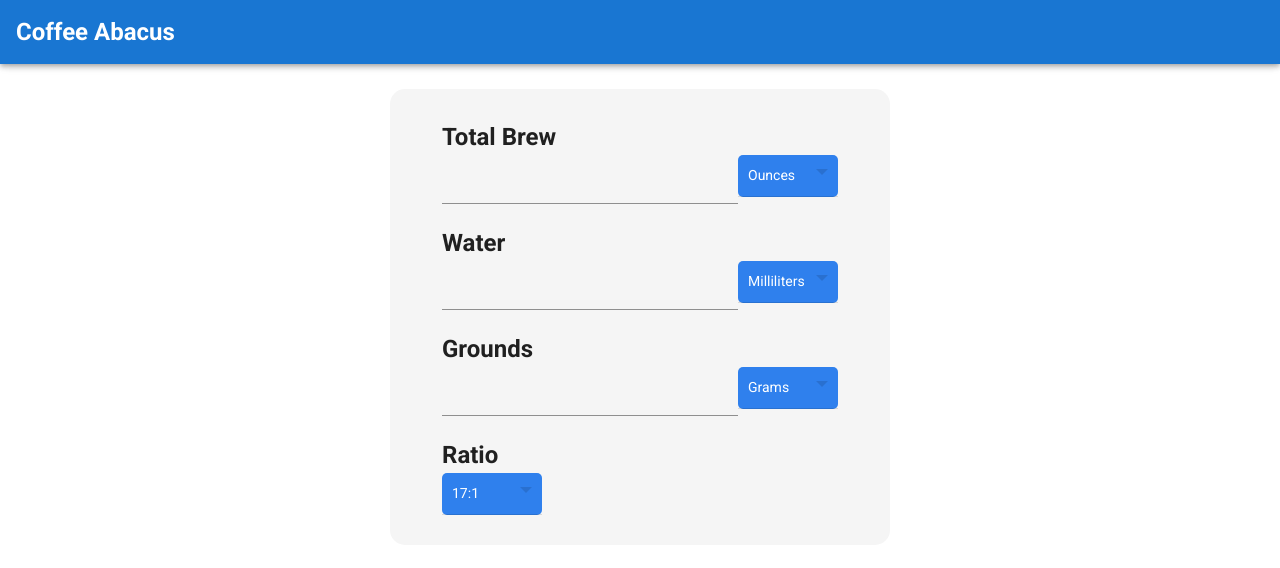
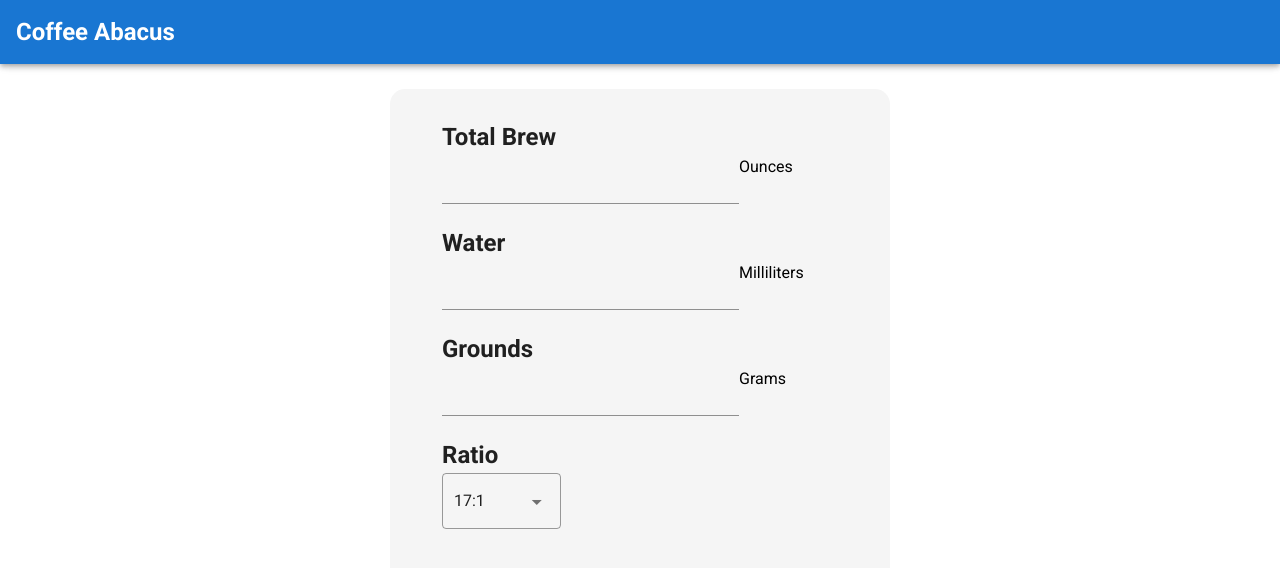
Before and after one commit to tannerkirkendall/CoffeeAbacus, a Vue app: page / in a window 1280 px wide. Shown: the top 568 px of the page. Built offline with nearby package versions, Linux system fonts and the light colour scheme.

Commit message:
changed style

```diff
--- a/src/components/Calculator.vue
+++ b/src/components/Calculator.vue
@@ -16,14 +16,13 @@
             ></v-text-field>
           </div>
           <div class="input-unit">
-            <!-- <select name="brewUnit" v-model="unitBrew" v-on:change="getValuesAndCalculate">
-              <option value="1">Milliliters</option>
-              <option value="236.588">Cups</option>
-              <option value="29.5735">Ounces</option>
-            </select> -->
-
             <div class="select">
-            <select v-model="unitBrew" class="select-text" required v-on:change="getValuesAndCalculate">
+              <select
+                v-model="unitBrew"
+                class="select-text"
+                required
+                v-on:change="getValuesAndCalculate"
+              >
                 <option value="1">Milliliters</option>
                 <option value="236.588">Cups</option>
                 <option value="29.5735">Ounces</option>
@@ -32,7 +31,6 @@
               <span class="select-bar"></span>
               <label class="select-label"></label>
             </div>
-
           </div>
         </div>
 
@@ -50,14 +48,13 @@
             ></v-text-field>
           </div>
           <div class="input-unit">
-            <!-- <select name="waterUnit" v-model="unitWater" v-on:change="getValuesAndCalculate">
-              <option value="1">Milliliters</option>
-              <option value="236.588">Cups</option>
-              <option selected value="29.5735">Ounces</option>
-            </select> -->
-
             <div class="select">
-            <select v-model="unitWater" class="select-text" required v-on:change="getValuesAndCalculate">
+              <select
+                v-model="unitWater"
+                class="select-text"
+                required
+                v-on:change="getValuesAndCalculate"
+              >
                 <option value="1">Milliliters</option>
                 <option value="236.588">Cups</option>
                 <option selected value="29.5735">Ounces</option>
@@ -66,7 +63,6 @@
               <span class="select-bar"></span>
               <label class="select-label"></label>
             </div>
-
           </div>
         </div>
 
@@ -84,14 +80,13 @@
             ></v-text-field>
           </div>
           <div class="input-unit">
-            <!-- <select name="groundsUnit" v-model="unitGrounds" v-on:change="getValuesAndCalculate">
-              <option value="1">Grams</option>
-              <option value="28.3527076">Ounces</option>
-              <option value="7.00035">Tablespoons</option>
-            </select> -->
-
             <div class="select">
-            <select v-model="unitGrounds" class="select-text" required v-on:change="getValuesAndCalculate">
+              <select
+                v-model="unitGrounds"
+                class="select-text"
+                required
+                v-on:change="getValuesAndCalculate"
+              >
                 <option value="1">Grams</option>
                 <option value="28.3527076">Ounces</option>
                 <option value="7.00035">Tablespoons</option>
@@ -100,34 +95,21 @@
               <span class="select-bar"></span>
               <label class="select-label"></label>
             </div>
-
           </div>
         </div>
 
         <h2>Ratio</h2>
         <div class="select">
-          <select v-model="ratio" class="select-text" required v-on:change="getValuesAndCalculate">
-            <option value="14">14:1</option>
-            <option value="15">15:1</option>
-            <option value="16">16:1</option>
-            <option value="17">17:1</option>
-            <option value="18">18:1</option>
-          </select>
-          <span class="select-highlight"></span>
-          <span class="select-bar"></span>
-          <label class="select-label"></label>
+          <v-select
+            v-model="ratioSelect"
+            :items="ratiosList"
+            item-text="title"
+            item-value="value"
+            v-on:change="getValuesAndCalculate"
+            return-object
+            outlined
+          ></v-select>
         </div>
-
-        <!-- <v-menu offset-y>
-          <template v-slot:activator="{ on }">
-            <v-btn color="primary" dark v-on="on">{{ratioTitle}}</v-btn>
-          </template>
-          <v-list>
-            <v-list-item v-for="(item, index) in ratiosList" :key="index" @click="set">
-              <v-list-item-title>{{ item.title }}</v-list-item-title>
-            </v-list-item>
-          </v-list>
-        </v-menu> -->
       </div>
     </div>
   </div>
@@ -153,19 +135,11 @@ export default {
         { title: "16:1", value: 16 },
         { title: "17:1", value: 17 },
         { title: "18:1", value: 18 }
-      ]
+      ],
+      ratioSelect: { title: "17:1", value: 17 }
     };
   },
   methods: {
-    set: function(a) {
-      // eslint-disable-next-line
-      console.log(this, a.target.innerText);
-      var title = a.target.innerText;
-      var value = this.ratiosList.find(x => x.title == title).value;
-      this.ratio = value;
-      this.ratioTitle = title;
-      this.getValuesAndCalculate();
-    },
     changeGrounds: function() {
       this.lastSet = "grounds";
       if (this.totalGrounds === "") {
@@ -204,7 +178,7 @@ export default {
             this.totalGrounds,
             this.unitGrounds,
             this.unitWater,
-            this.ratio
+            this.ratioSelect.value
           );
           this.calculateBrewRatio(
             this.totalWater,
@@ -218,7 +192,7 @@ export default {
           this.totalGrounds = this.calculateGroundsRatio(
             this.totalWater,
             this.unitWater,
-            this.ratio,
+            this.ratioSelect.value,
             this.unitGrounds
           );
           this.calculateBrewRatio(
@@ -234,13 +208,13 @@ export default {
             this.totalBrew,
             this.unitBrew,
             this.unitGrounds,
-            this.ratio
+            this.ratioSelect.value
           );
           this.calculateWaterRatio(
             this.totalGrounds,
             this.unitGrounds,
             this.unitWater,
-            this.ratio
+            this.ratioSelect.value
           );
           break;
       }
@@ -304,125 +278,7 @@ export default {
 }
 /* select starting stylings ------------------------------*/
 .select {
-  font-family: "Roboto", "Helvetica", "Arial", sans-serif;
-  position: relative;
-  width: 100px;
-  /* border: 1px solid black; */
-  background-color: #2f80ed;
-  border-radius: 5px;
-  color: black;
+  width: 30%;
 }
 
-.select-text {
-  position: relative;
-  font-family: inherit;
-  background-color: transparent;
-  width: 100px;
-  padding: 10px 10px 10px 10px;
-  font-size: 14px;
-  border-radius: 0;
-  border: none;
-  border-bottom: 1px solid rgba(0, 0, 0, 0.12);
-  color: white;
-}
-
-/* Remove focus */
-.select-text:focus {
-  outline: none;
-  border-bottom: 1px solid rgba(0, 0, 0, 0);
-  color: black;
-}
-
-/* Use custom arrow */
-.select .select-text {
-  appearance: none;
-  -webkit-appearance: none;
-}
-
-.select:after {
-  position: absolute;
-  top: 14px;
-  right: 10px;
-  /* Styling the down arrow */
-  width: 0;
-  height: 0;
-  padding: 0;
-  content: "";
-  border-left: 6px solid transparent;
-  border-right: 6px solid transparent;
-  border-top: 6px solid rgba(0, 0, 0, 0.12);
-  pointer-events: none;
-
-}
-
-/* LABEL ======================================= */
-.select-label {
-  color: rgba(0, 0, 0, 0.26);
-  font-size: 14px;
-  font-weight: normal;
-  position: absolute;
-  pointer-events: none;
-  left: 10px;
-  top: 10px;
-  transition: 0.2s ease all;
-
-}
-
-/* active state */
-.select-text:focus ~ .select-label,
-.select-text:valid ~ .select-label {
-  color: #86aee2;
-  background-color: white;
-  padding-left: 10px;
-  padding-right: 10px;
-  top: -9px;
-  transition: 0.2s ease all;
-  font-size: 14px;
-
-}
-
-/* BOTTOM BARS ================================= */
-.select-bar {
-  position: relative;
-  display: block;
-  width: 80px;
-  left: 9px;
-}
-
-.select-bar:before,
-.select-bar:after {
-  content: "";
-  height: 2px;
-  width: 0;
-  bottom: 1px;
-  position: absolute;
-  background: white;
-  color: white;
-  transition: 0.2s ease all;
-}
-
-.select-bar:before {
-  left: 50%;
-}
-
-.select-bar:after {
-  right: 50%;
-}
-
-/* active state */
-.select-text:focus ~ .select-bar:before,
-.select-text:focus ~ .select-bar:after {
-  width: 50%;
-}
-
-/* HIGHLIGHTER ================================== */
-.select-highlight {
-  position: absolute;
-  height: 60%;
-  width: 100px;
-  top: 25%;
-  left: 0;
-  pointer-events: none;
-  opacity: 0.5;
-}
 </style>
--- a/src/main.js
+++ b/src/main.js
@@ -6,7 +6,7 @@ import vuetify from "./plugins/vuetify";
 import VueGtag from "vue-gtag";
 
 Vue.use(VueGtag, {
-  config: { id: "coffeeabacus-2020" }
+  config: { id: "UA-158921453-1" }
 });
 
 
```
Lines whose indentation alone changed are shown as unchanged.
